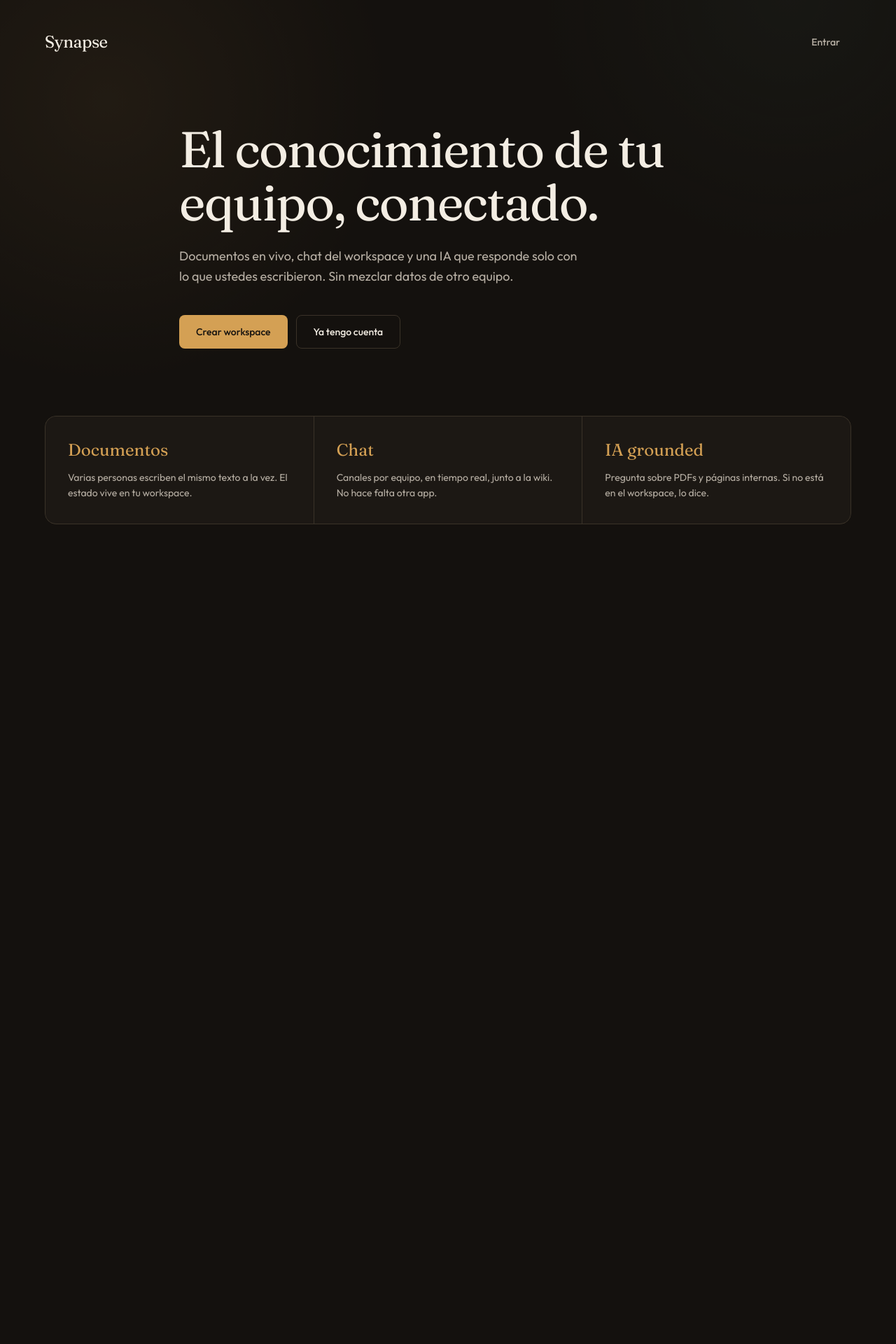
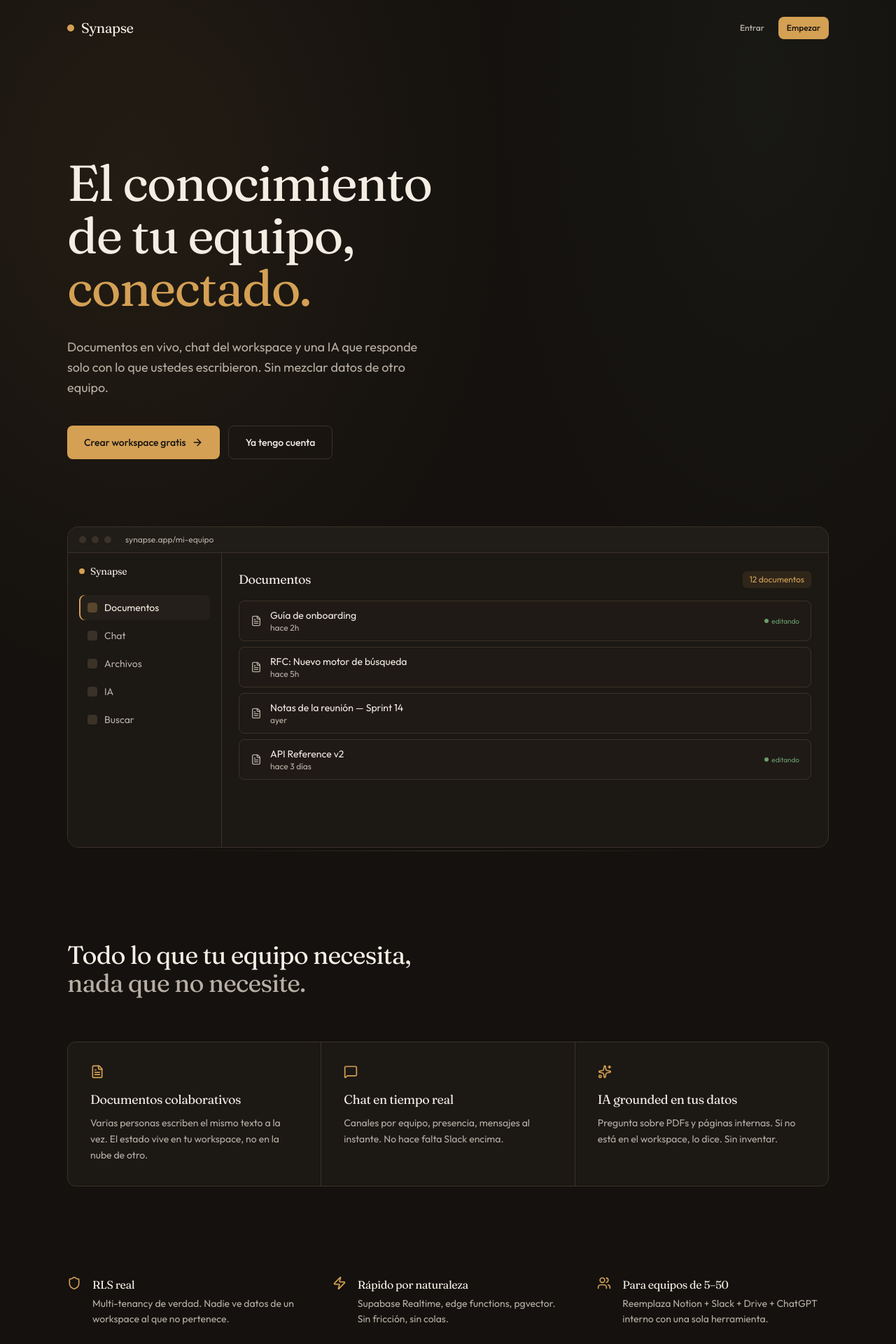
Before and after one commit to KamerrEzz/Synapse, a Next.js app: page / in a window 1280 px wide. Shown: the top 1920 px of the page at 70% size. Before the commit the page ends 800 px from the top, so only its background shows below. Built offline with nearby package versions, Linux system fonts and the light colour scheme.

Commit message:
feat(landing): redesign home with product preview
Hero with a live workspace glimpse, feature grid, value props and a closing CTA in the warm dark studio language. e2e spec updated to the new CTA label.

```diff
--- a/src/app/page.tsx
+++ b/src/app/page.tsx
@@ -1,61 +1,296 @@
 import Link from "next/link";
 import { Button } from "@/components/ui/button";
+import {
+  FileText,
+  MessageSquare,
+  Sparkles,
+  ArrowRight,
+  Shield,
+  Zap,
+  Users,
+} from "lucide-react";
 
 export default function HomePage() {
   return (
-    <main className="relative min-h-dvh overflow-x-clip bg-ink px-4 py-8 text-paper sm:px-6 sm:py-10">
+    <main className="relative min-h-dvh overflow-x-clip bg-ink text-paper">
+      {/* ── Ambient glow ── */}
       <div
         aria-hidden
-        className="pointer-events-none absolute inset-0 opacity-40"
+        className="pointer-events-none absolute inset-0"
         style={{
-          backgroundImage:
-            "radial-gradient(circle at 12% 18%, rgba(212,160,84,0.18), transparent 32%), radial-gradient(circle at 88% 0%, rgba(107,158,138,0.12), transparent 28%)",
+          backgroundImage: [
+            "radial-gradient(ellipse 60% 40% at 15% 10%, rgba(212,160,84,0.08), transparent 70%)",
+            "radial-gradient(ellipse 50% 50% at 85% 5%, rgba(107,158,138,0.05), transparent 60%)",
+          ].join(", "),
         }}
       />
-      <header className="relative mx-auto flex max-w-6xl items-center justify-between gap-3">
-        <span className="font-display text-2xl tracking-tight">Synapse</span>
-        <Button asChild variant="ghost">
+
+      {/* ── Nav ── */}
+      <header className="relative mx-auto flex max-w-6xl items-center justify-between px-6 py-6 sm:px-8">
+        <Link href="/" className="flex items-center gap-2.5">
+          <span className="inline-block h-2.5 w-2.5 rounded-full bg-spark" />
+          <span className="font-display text-xl tracking-tight">Synapse</span>
+        </Link>
+        <nav className="flex items-center gap-2">
+          <Button asChild variant="ghost" size="sm">
             <Link href="/login">Entrar</Link>
           </Button>
+          <Button asChild size="sm">
+            <Link href="/login">Empezar</Link>
+          </Button>
+        </nav>
       </header>
-      <section className="relative mx-auto mt-12 max-w-3xl sm:mt-24">
-        <h1 className="font-display text-[2.15rem] leading-[1.08] tracking-tight text-paper sm:text-5xl lg:text-7xl lg:leading-[1.05]">
-          El conocimiento de tu equipo, conectado.
+
+      {/* ── Hero ── */}
+      <section className="relative mx-auto max-w-6xl px-6 pt-16 sm:px-8 sm:pt-28 lg:pt-36">
+        <div className="max-w-3xl">
+          <h1 className="font-display text-[2.5rem] leading-[1.06] tracking-tight sm:text-6xl lg:text-7xl lg:leading-[1.04]">
+            El conocimiento
+            <br />
+            de tu equipo,{" "}
+            <span className="text-spark">conectado.</span>
           </h1>
-        <p className="mt-6 max-w-xl text-base leading-relaxed text-mist sm:text-lg">
-          Documentos en vivo, chat del workspace y una IA que responde solo con
-          lo que ustedes escribieron. Sin mezclar datos de otro equipo.
+          <p className="mt-6 max-w-lg text-base leading-relaxed text-mist sm:mt-8 sm:text-lg">
+            Documentos en vivo, chat del workspace y una IA que responde solo
+            con lo que ustedes escribieron. Sin mezclar datos de otro equipo.
           </p>
-        <div className="mt-8 flex flex-col gap-3 sm:mt-10 sm:flex-row sm:flex-wrap">
-          <Button asChild size="lg" className="w-full sm:w-auto">
-            <Link href="/login">Crear workspace</Link>
+          <div className="mt-8 flex flex-col gap-3 sm:mt-10 sm:flex-row sm:items-center">
+            <Button asChild size="lg" className="group w-full sm:w-auto">
+              <Link href="/login">
+                Crear workspace gratis
+                <ArrowRight className="h-4 w-4 transition-transform group-hover:translate-x-0.5" />
+              </Link>
             </Button>
-          <Button asChild size="lg" variant="outline" className="w-full sm:w-auto">
+            <Button
+              asChild
+              size="lg"
+              variant="outline"
+              className="w-full sm:w-auto"
+            >
               <Link href="/login">Ya tengo cuenta</Link>
             </Button>
           </div>
-      </section>
-      <section className="relative mx-auto mt-16 grid max-w-6xl gap-px overflow-hidden rounded-2xl border border-line bg-line sm:mt-24 sm:grid-cols-3">
+        </div>
+
+        {/* ── Hero visual: product glimpse ── */}
+        <div className="mt-16 sm:mt-24">
+          <div className="relative overflow-hidden rounded-xl border border-line bg-shell sm:rounded-2xl">
+            {/* Chrome bar */}
+            <div className="flex items-center gap-2 border-b border-line bg-raised/60 px-4 py-2.5">
+              <span className="h-2.5 w-2.5 rounded-full bg-line" />
+              <span className="h-2.5 w-2.5 rounded-full bg-line" />
+              <span className="h-2.5 w-2.5 rounded-full bg-line" />
+              <span className="ml-3 text-xs text-mist">synapse.app/mi-equipo</span>
+            </div>
+            {/* Fake dashboard content */}
+            <div className="grid min-h-[320px] sm:min-h-[420px] lg:grid-cols-[220px_1fr]">
+              {/* Sidebar */}
+              <div className="hidden border-r border-line bg-shell p-4 lg:block">
+                <div className="mb-6 flex items-center gap-2">
+                  <span className="inline-block h-2 w-2 rounded-full bg-spark" />
+                  <span className="font-display text-sm tracking-tight">
+                    Synapse
+                  </span>
+                </div>
+                <div className="space-y-1">
+                  {["Documentos", "Chat", "Archivos", "IA", "Buscar"].map(
+                    (item, i) => (
+                      <div
+                        key={item}
+                        className={`flex items-center gap-2.5 rounded-lg px-3 py-2 text-sm ${
+                          i === 0
+                            ? "bg-raised text-paper shadow-[inset_2px_0_0_0_var(--spark)]"
+                            : "text-mist"
+                        }`}
+                      >
+                        <span
+                          className={`inline-block h-3.5 w-3.5 rounded ${
+                            i === 0 ? "bg-spark/30" : "bg-line"
+                          }`}
+                        />
+                        {item}
+                      </div>
+                    )
+                  )}
+                </div>
+              </div>
+              {/* Main content */}
+              <div className="p-4 sm:p-6">
+                <div className="mb-4 flex items-center justify-between">
+                  <h2 className="font-display text-lg tracking-tight">
+                    Documentos
+                  </h2>
+                  <span className="rounded-md bg-spark/10 px-2.5 py-1 text-xs text-spark">
+                    12 documentos
+                  </span>
+                </div>
+                <div className="space-y-2">
                   {[
                     {
-            title: "Documentos",
-            body: "Varias personas escriben el mismo texto a la vez. El estado vive en tu workspace.",
+                      title: "Guía de onboarding",
+                      updated: "hace 2h",
+                      edit: true,
                     },
                     {
-            title: "Chat",
-            body: "Canales por equipo, en tiempo real, junto a la wiki. No hace falta otra app.",
+                      title: "RFC: Nuevo motor de búsqueda",
+                      updated: "hace 5h",
+                      edit: false,
                     },
                     {
-            title: "IA grounded",
-            body: "Pregunta sobre PDFs y páginas internas. Si no está en el workspace, lo dice.",
+                      title: "Notas de la reunión — Sprint 14",
+                      updated: "ayer",
+                      edit: false,
+                    },
+                    {
+                      title: "API Reference v2",
+                      updated: "hace 3 días",
+                      edit: true,
+                    },
+                  ].map((doc) => (
+                    <div
+                      key={doc.title}
+                      className="flex items-center gap-3 rounded-lg border border-line bg-raised/40 px-3.5 py-2.5 sm:px-4"
+                    >
+                      <FileText className="h-4 w-4 shrink-0 text-mist" />
+                      <div className="min-w-0 flex-1">
+                        <p className="truncate text-sm text-paper">
+                          {doc.title}
+                        </p>
+                        <p className="text-xs text-mist">{doc.updated}</p>
+                      </div>
+                      {doc.edit && (
+                        <span className="flex items-center gap-1 text-[10px] text-ok">
+                          <span className="inline-block h-1.5 w-1.5 rounded-full bg-ok" />
+                          editando
+                        </span>
+                      )}
+                    </div>
+                  ))}
+                </div>
+              </div>
+            </div>
+          </div>
+          {/* Subtle reflection */}
+          <div
+            aria-hidden
+            className="mx-auto mt-1 h-px w-3/4 bg-gradient-to-r from-transparent via-line to-transparent"
+          />
+        </div>
+      </section>
+
+      {/* ── Features ── */}
+      <section className="relative mx-auto mt-24 max-w-6xl px-6 sm:mt-32 sm:px-8">
+        <div className="max-w-2xl">
+          <h2 className="font-display text-3xl tracking-tight sm:text-4xl">
+            Todo lo que tu equipo necesita,
+            <br />
+            <span className="text-mist">nada que no necesite.</span>
+          </h2>
+        </div>
+
+        <div className="mt-12 grid gap-px overflow-hidden rounded-xl border border-line bg-line sm:mt-16 sm:grid-cols-3">
+          {[
+            {
+              icon: FileText,
+              title: "Documentos colaborativos",
+              body: "Varias personas escriben el mismo texto a la vez. El estado vive en tu workspace, no en la nube de otro.",
+            },
+            {
+              icon: MessageSquare,
+              title: "Chat en tiempo real",
+              body: "Canales por equipo, presencia, mensajes al instante. No hace falta Slack encima.",
+            },
+            {
+              icon: Sparkles,
+              title: "IA grounded en tus datos",
+              body: "Pregunta sobre PDFs y páginas internas. Si no está en el workspace, lo dice. Sin inventar.",
+            },
+          ].map((feature) => (
+            <article
+              key={feature.title}
+              className="bg-shell p-6 sm:p-8"
+            >
+              <feature.icon className="h-5 w-5 text-spark" />
+              <h3 className="mt-4 font-display text-lg tracking-tight">
+                {feature.title}
+              </h3>
+              <p className="mt-2 text-sm leading-relaxed text-mist">
+                {feature.body}
+              </p>
+            </article>
+          ))}
+        </div>
+      </section>
+
+      {/* ── Values strip ── */}
+      <section className="relative mx-auto mt-24 max-w-6xl px-6 sm:mt-32 sm:px-8">
+        <div className="grid gap-8 sm:grid-cols-3 sm:gap-12">
+          {[
+            {
+              icon: Shield,
+              title: "RLS real",
+              body: "Multi-tenancy de verdad. Nadie ve datos de un workspace al que no pertenece.",
+            },
+            {
+              icon: Zap,
+              title: "Rápido por naturaleza",
+              body: "Supabase Realtime, edge functions, pgvector. Sin fricción, sin colas.",
+            },
+            {
+              icon: Users,
+              title: "Para equipos de 5–50",
+              body: "Reemplaza Notion + Slack + Drive + ChatGPT interno con una sola herramienta.",
             },
           ].map((item) => (
-          <article key={item.title} className="bg-shell p-5 sm:p-8">
-            <h2 className="font-display text-2xl text-spark">{item.title}</h2>
-            <p className="mt-3 text-sm leading-relaxed text-mist">{item.body}</p>
-          </article>
+            <div key={item.title} className="flex gap-4">
+              <item.icon className="h-5 w-5 shrink-0 text-spark" />
+              <div>
+                <h3 className="font-display text-base tracking-tight">
+                  {item.title}
+                </h3>
+                <p className="mt-1 text-sm leading-relaxed text-mist">
+                  {item.body}
+                </p>
+              </div>
+            </div>
           ))}
+        </div>
       </section>
+
+      {/* ── CTA ── */}
+      <section className="relative mx-auto mt-24 max-w-6xl px-6 sm:mt-32 sm:px-8">
+        <div className="overflow-hidden rounded-xl border border-line bg-shell px-6 py-14 text-center sm:px-12 sm:py-20">
+          <h2 className="font-display text-2xl tracking-tight sm:text-3xl">
+            Un workspace. Un equipo. Una mente.
+          </h2>
+          <p className="mx-auto mt-4 max-w-md text-sm leading-relaxed text-mist">
+            Creá tu workspace en un minuto. Sin tarjeta, sin compromiso. Después
+            decidís si te queda chico.
+          </p>
+          <Button asChild size="lg" className="mt-8 group">
+            <Link href="/login">
+              Empezar ahora
+              <ArrowRight className="h-4 w-4 transition-transform group-hover:translate-x-0.5" />
+            </Link>
+          </Button>
+        </div>
+      </section>
+
+      {/* ── Footer ── */}
+      <footer className="relative mx-auto mt-24 max-w-6xl border-t border-line px-6 pb-10 pt-8 sm:mt-32 sm:px-8">
+        <div className="flex flex-col items-start justify-between gap-4 sm:flex-row sm:items-center">
+          <div className="flex items-center gap-2">
+            <span className="inline-block h-2 w-2 rounded-full bg-spark" />
+            <span className="font-display text-sm tracking-tight">
+              Synapse
+            </span>
+          </div>
+          <p className="text-xs text-mist">
+            &copy; {new Date().getFullYear()} Synapse. Knowledge base
+            colaborativa.
+          </p>
+        </div>
+      </footer>
     </main>
   );
 }
```
Also changed, not shown: 1 other file (tests, documents, lock files or other folders). Lines whose indentation alone changed are shown as unchanged.
